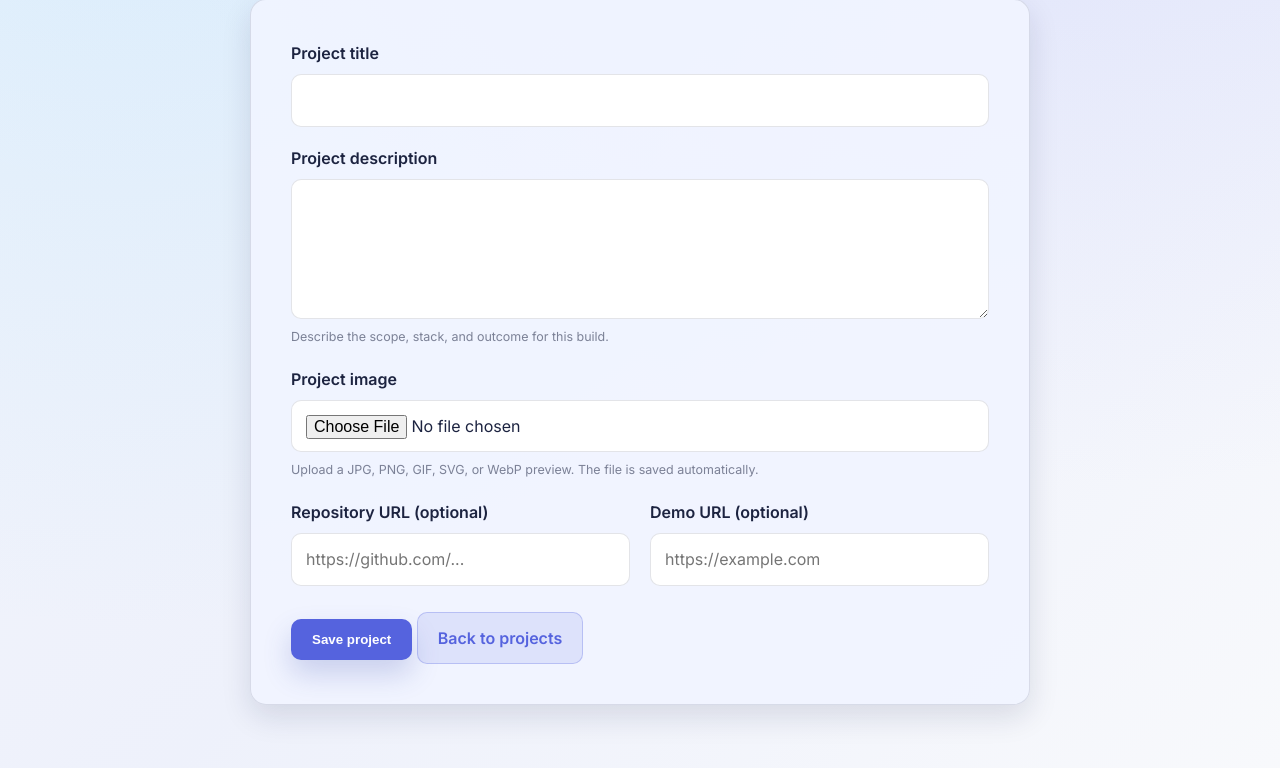
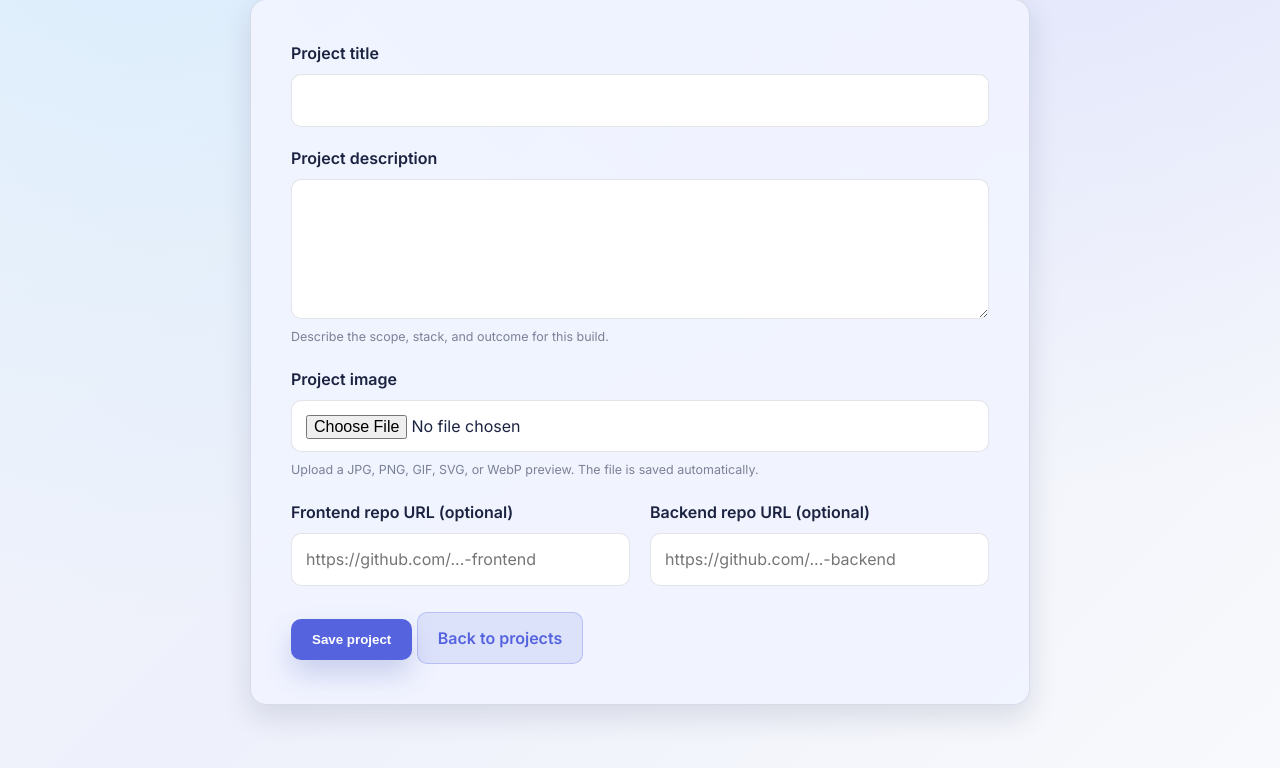
Before and after one commit to aaresoli/personal-website-flask, a Flask app: page /contact in a window 1280 px wide. Shown: the part 565-1333 px from the top of the page. Run offline with Flask 3, Linux system fonts and the light colour scheme.

Commit message:
Clarify repo link labels and clean seed data

```diff
--- a/templates/contact.html
+++ b/templates/contact.html
@@ -36,12 +36,12 @@
       </div>
       <div class="grid-2">
         <div class="form-field">
-          <label for="repo_url">Repository URL (optional)</label>
-          <input id="repo_url" name="repo_url" type="url" placeholder="https://github.com/..." value="{{ form_data.get('repo_url', '') }}">
+          <label for="repo_url">Frontend repo URL (optional)</label>
+          <input id="repo_url" name="repo_url" type="url" placeholder="https://github.com/...-frontend" value="{{ form_data.get('repo_url', '') }}">
         </div>
         <div class="form-field">
-          <label for="demo_url">Demo URL (optional)</label>
-          <input id="demo_url" name="demo_url" type="url" placeholder="https://example.com" value="{{ form_data.get('demo_url', '') }}">
+          <label for="demo_url">Backend repo URL (optional)</label>
+          <input id="demo_url" name="demo_url" type="url" placeholder="https://github.com/...-backend" value="{{ form_data.get('demo_url', '') }}">
         </div>
       </div>
       <div class="form-actions">
--- a/templates/projects.html
+++ b/templates/projects.html
@@ -44,10 +44,10 @@
             </td>
             <td data-label="Links">
               {% if project['repo_url'] %}
-              <a class="btn secondary" href="{{ project['repo_url'] }}" target="_blank" rel="noopener">Repository</a>
+              <a class="btn secondary" href="{{ project['repo_url'] }}" target="_blank" rel="noopener">Frontend repo</a>
               {% endif %}
               {% if project['demo_url'] %}
-              <a class="btn" href="{{ project['demo_url'] }}" target="_blank" rel="noopener">Live demo</a>
+              <a class="btn" href="{{ project['demo_url'] }}" target="_blank" rel="noopener">Backend repo</a>
               {% endif %}
             </td>
           </tr>
```
Also changed, not shown: projects.db.
